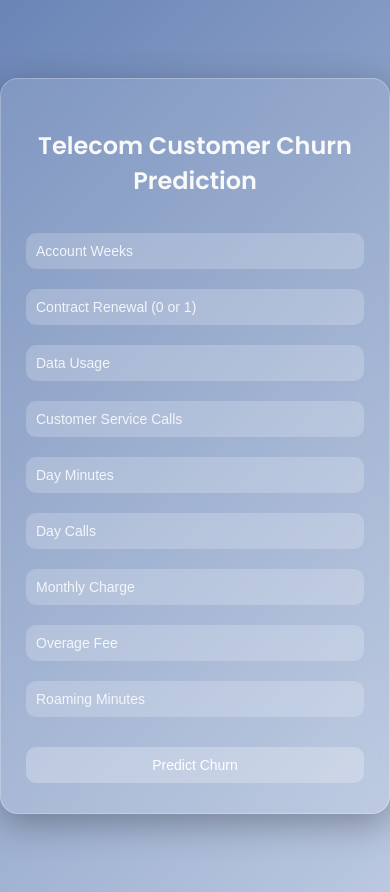
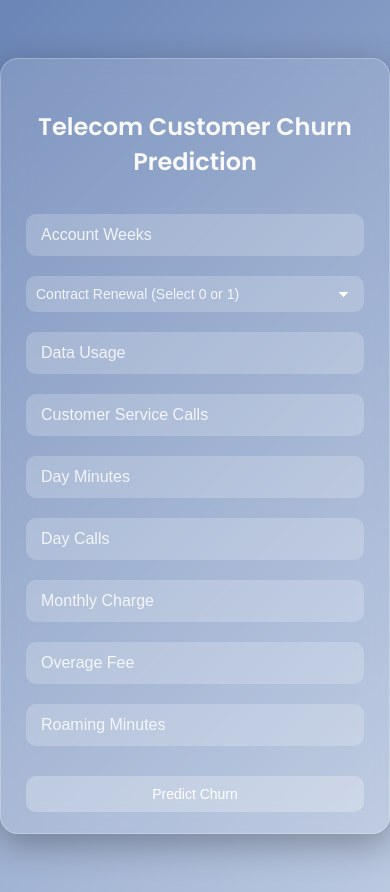
Before and after one commit to Devanshpratapsingh28/Telecom-Churn-SE, a Flask app: page / in a window 390 px wide. Run offline with Flask 3, Linux system fonts and the light colour scheme.

Commit message:
UI  Modification

```diff
--- a/static/style.css
+++ b/static/style.css
@@ -29,19 +29,17 @@
   transition: all 0.3s ease;
 }
 
-/* Hide scrollbar by default */
+/* Scrollbar hidden unless hovered */
 .glass-container::-webkit-scrollbar {
   width: 8px;
   opacity: 0;
   transition: opacity 0.3s ease;
 }
 
-/* Show scrollbar only when scrolling */
 .glass-container:hover::-webkit-scrollbar {
   opacity: 1;
 }
 
-/* Scrollbar styling */
 .glass-container::-webkit-scrollbar-thumb {
   background: rgba(255, 255, 255, 0.3);
   border-radius: 10px;
@@ -57,7 +55,10 @@
   font-weight: 600;
 }
 
-input[type="text"], input[type="number"] {
+/* Inputs and dropdown (common style) */
+input[type="text"],
+input[type="number"],
+select {
   width: 100%;
   padding: 12px 15px;
   margin: 10px 0;
@@ -68,12 +69,39 @@
   background: rgba(255, 255, 255, 0.2);
   color: #fff;
   box-sizing: border-box;
+  appearance: none;
+  -webkit-appearance: none;
+  -moz-appearance: none;
 }
 
-input[type="text"]::placeholder {
+/* Placeholder & dropdown text */
+input::placeholder,
+select {
   color: rgba(255, 255, 255, 0.85);
 }
 
+/* Custom dropdown arrow */
+select {
+  background-image: linear-gradient(45deg, transparent 50%, #fff 50%),
+                    linear-gradient(135deg, #fff 50%, transparent 50%);
+  background-position: calc(100% - 20px) calc(1em + 2px),
+                       calc(100% - 15px) calc(1em + 2px);
+  background-size: 5px 5px, 5px 5px;
+  background-repeat: no-repeat;
+}
+
+/* Hide number input arrows */
+input[type=number]::-webkit-inner-spin-button,
+input[type=number]::-webkit-outer-spin-button {
+  -webkit-appearance: none;
+  margin: 0;
+}
+
+input[type=number] {
+  -moz-appearance: textfield;
+}
+
+/* Submit button */
 input[type="submit"] {
   background-color: rgba(255, 255, 255, 0.25);
   color: #fff;
@@ -91,6 +119,7 @@
   background-color: rgba(255, 255, 255, 0.45);
 }
 
+/* Results and messages */
 .result {
   margin-top: 25px;
   font-size: 18px;
@@ -134,7 +163,9 @@
     max-height: 80vh;
   }
 
-  input[type="text"], input[type="submit"] {
+  input,
+  select,
+  input[type="submit"] {
     font-size: 14px;
     padding: 10px;
   }
--- a/templates/index.html
+++ b/templates/index.html
@@ -1,30 +1,33 @@
 <!DOCTYPE html>
 <html lang="en">
+
 <head>
   <meta charset="UTF-8" />
   <title>Telecom Churn Prediction</title>
-    <link
-      href="https://fonts.googleapis.com/css2?family=Poppins:wght@400;600&display=swap"
-      rel="stylesheet"
-    />
-    <link
-      rel="stylesheet"
-      href="{{ url_for('static', filename='style.css') }}"
-    />
+  <link href="https://fonts.googleapis.com/css2?family=Poppins:wght@400;600&display=swap" rel="stylesheet" />
+  <link rel="stylesheet" href="{{ url_for('static', filename='style.css') }}" />
 </head>
+
 <body>
   <div class="glass-container">
     <h2>Telecom Customer Churn Prediction</h2>
     <form action="/predict_datapoint" method="post">
-        <input type="text" name="AccountWeeks" placeholder="Account Weeks" required />
-        <input type="text" name="ContractRenewal" placeholder="Contract Renewal (0 or 1)" required />
-        <input type="text" name="DataUsage" placeholder="Data Usage" required />
-        <input type="text" name="CustServCalls" placeholder="Customer Service Calls" required />
-        <input type="text" name="DayMins" placeholder="Day Minutes" required />
-        <input type="text" name="DayCalls" placeholder="Day Calls" required />
-        <input type="text" name="MonthlyCharge" placeholder="Monthly Charge" required />
-        <input type="text" name="OverageFee" placeholder="Overage Fee" required />
-        <input type="text" name="RoamMins" placeholder="Roaming Minutes" required />
+      <input type="number" name="AccountWeeks" placeholder="Account Weeks" step="any" required />
+
+      <select name="ContractRenewal" required>
+        <option value="">Contract Renewal (Select 0 or 1)</option>
+        <option value="0">0</option>
+        <option value="1">1</option>
+      </select>
+
+      <input type="number" name="DataUsage" placeholder="Data Usage" step="any" required />
+      <input type="number" name="CustServCalls" placeholder="Customer Service Calls" step="any" required />
+      <input type="number" name="DayMins" placeholder="Day Minutes" step="any" required />
+      <input type="number" name="DayCalls" placeholder="Day Calls" step="any" required />
+      <input type="number" name="MonthlyCharge" placeholder="Monthly Charge" step="any" required />
+      <input type="number" name="OverageFee" placeholder="Overage Fee" step="any" required />
+      <input type="number" name="RoamMins" placeholder="Roaming Minutes" step="any" required />
+
       <input type="submit" value="Predict Churn" />
     </form>
     {% if results is not none %}
@@ -40,4 +43,5 @@
     {% endif %}
   </div>
 </body>
+
 </html>
```
Also changed, not shown: templates.py (deleted, +0 -44 lines), 3 other files. Lines whose indentation alone changed are shown as unchanged.
